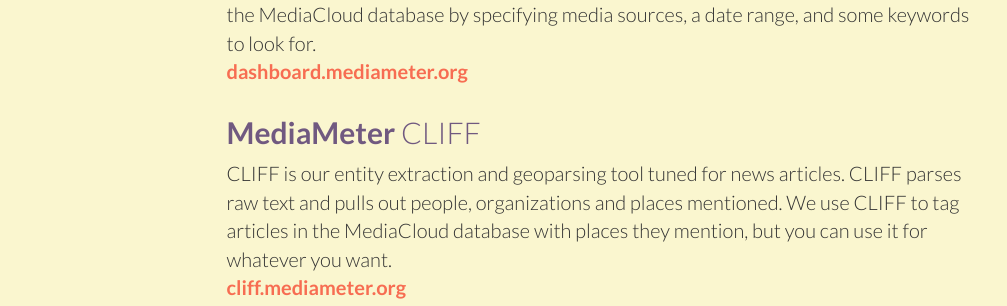
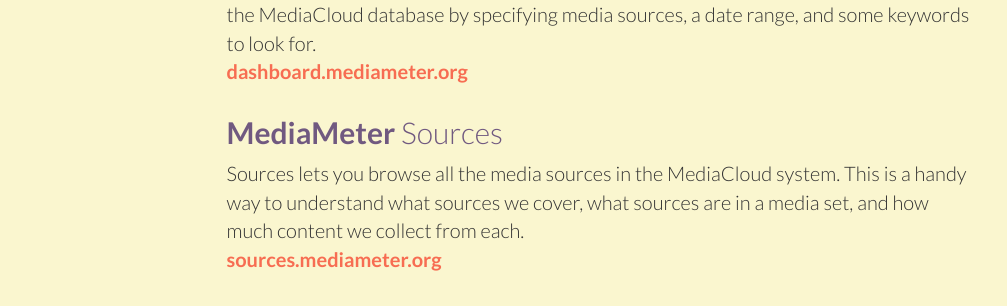
Before and after one commit to c4fcm/MediaMeter-Homepage, a plain HTML site: page index.html in a window 1280 px wide. Shown: the part 217-523 px from the top of the page, without its empty margins (136-1143 px from the left). Drawn offline with nearby package versions, Linux system fonts and the light colour scheme.

Commit message:
add sources

```diff
--- a/index.html
+++ b/index.html
@@ -32,6 +32,13 @@ The Dashboard shows simplified widgets to give a quick overview of an issue's me
 <a href="http://dashboard.mediameter.org/">dashboard.mediameter.org</a>
 </p>
 
+<h2><b>MediaMeter</b> Sources</h2>
+<p>
+Sources lets you browse all the media sources in the MediaCloud system.  This is a handy way to understand what sources we cover, what sources are in a media set, and how much content we collect from each.
+<br />
+<a href="http://sources.mediameter.org/">sources.mediameter.org</a>
+</p>
+
 <h2><b>MediaMeter</b> CLIFF</h2>
 <p>
 CLIFF is our entity extraction and geoparsing tool tuned for news articles.  CLIFF parses raw text and pulls out people, organizations and places mentioned. We use CLIFF to tag articles in the MediaCloud database with places they mention, but you can use it for whatever you want.
```
